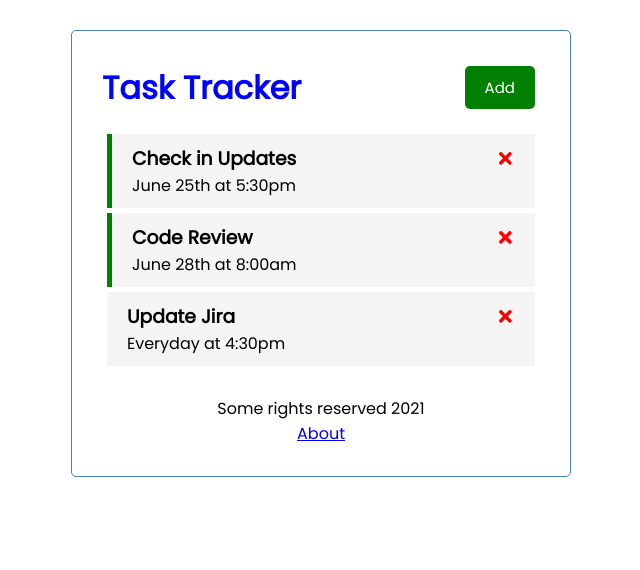
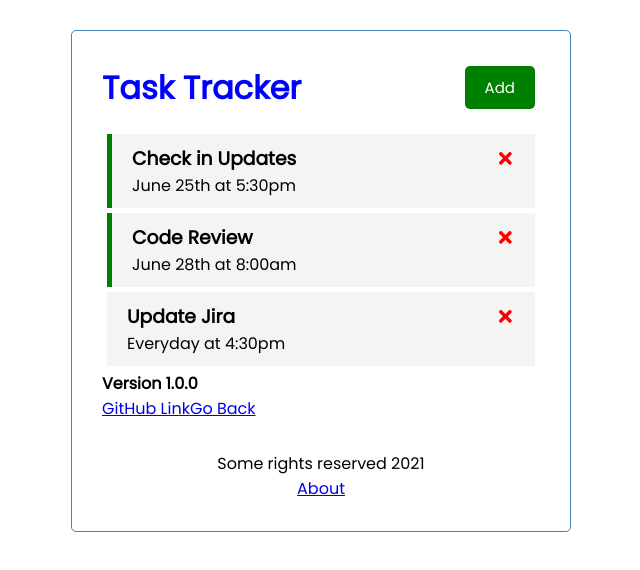
Before and after one commit to Kensaigm/React-Task-Tracker, a React (Create React App) app: page /about in a window 1280 px wide. Shown: the top 570 px of the page, without its empty margins (319-959 px from the left). Built offline with nearby package versions, Linux system fonts and the light colour scheme; data requests are answered from the project's data file.

Commit message:
Update App.js
Added Route link to about

```diff
--- a/src/App.js
+++ b/src/App.js
@@ -87,6 +87,7 @@ function App() {
         {tasks.length > 0 ? (<Tasks tasks={tasks}
           onDelete={deleteTask}
           onToggle={toggleReminder} />) : (<h3>No Tasks are scheduled at this time.</h3>)}
+        <Route path='/about' component={About} />
         <Footer />
       </div>
     </Router>
```
